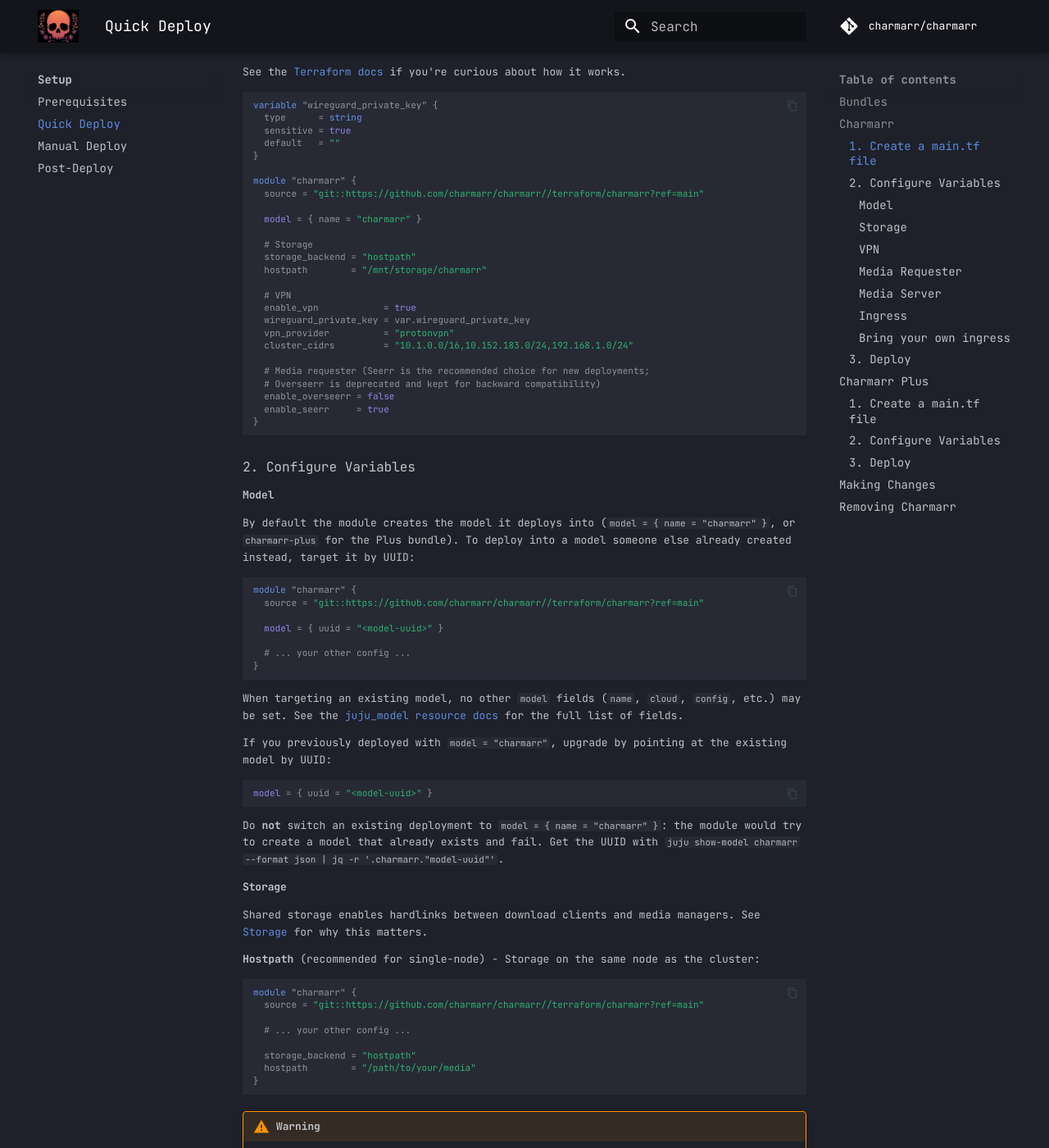
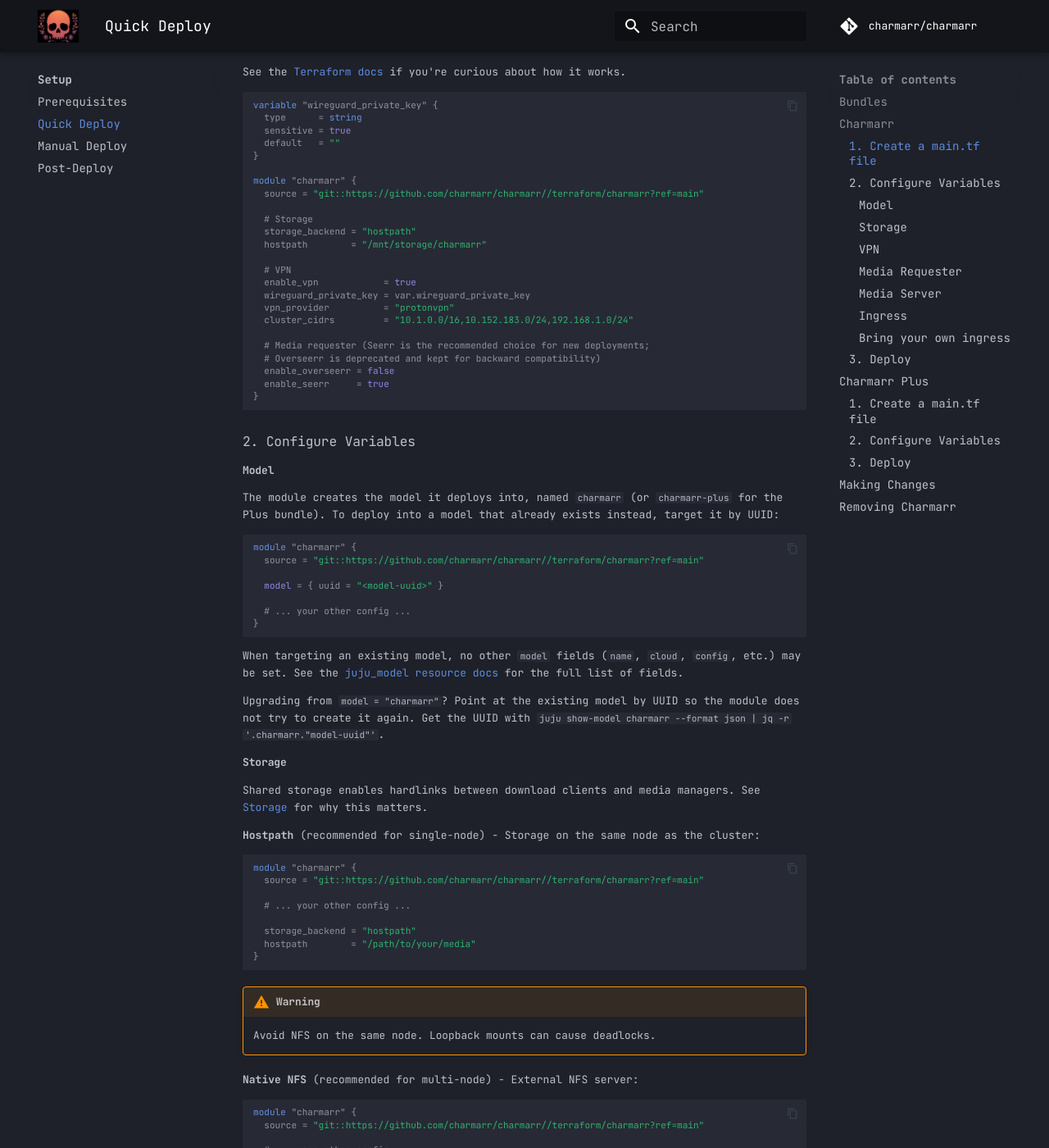
Before and after one commit to charmarr/charmarr, an MkDocs documentation site: the page built from docs/setup/quickdeploy.md, in a window 1280 px wide and 1400 px high, scrolled down 969 px. Shown: the whole window at 82% size. Built offline with MkDocs 1.6.1 and Material for MkDocs 9.7.7, drawn with Linux system fonts in a browser that asks for light colours; comment, search, counter and statistics services are not loaded; the version menu is left out; some of the changed text lies outside the part shown.

Commit message:
fix(docs): rely on the module to create the model (#217)

````diff
--- a/docs/observability/setup.md
+++ b/docs/observability/setup.md
@@ -83,7 +83,6 @@
 The bundled Terraform modules at [`terraform/charmarr/`](https://github.com/charmarr/charmarr/tree/main/terraform/charmarr) and [`terraform/charmarr-plus/`](https://github.com/charmarr/charmarr/tree/main/terraform/charmarr-plus) take a single `cos` variable. When set, otelcol and crowsnest get deployed, every fleet relation wires automatically, and crowsnest is exposed through the existing arr-ingress so that COS reaches it via the external URL.
 
 ```hcl title="terraform.tfvars"
-model = { name = "charmarr" }
 owner = "admin"
 
 # ... usual charmarr config ...
--- a/docs/setup/quickdeploy.md
+++ b/docs/setup/quickdeploy.md
@@ -56,8 +56,6 @@
 module "charmarr" {
   source = "git::https://github.com/charmarr/charmarr//terraform/charmarr?ref=main"
 
-  model = { name = "charmarr" }
-
   # Storage
   storage_backend = "hostpath"
   hostpath        = "/mnt/storage/charmarr"
@@ -79,7 +77,7 @@
 
 #### Model
 
-By default the module creates the model it deploys into (`model = { name = "charmarr" }`, or `charmarr-plus` for the Plus bundle). To deploy into a model someone else already created instead, target it by UUID:
+The module creates the model it deploys into, named `charmarr` (or `charmarr-plus` for the Plus bundle). To deploy into a model that already exists instead, target it by UUID:
 
 ```hcl
 module "charmarr" {
@@ -93,13 +91,7 @@
 
 When targeting an existing model, no other `model` fields (`name`, `cloud`, `config`, etc.) may be set. See the [juju_model resource docs](https://registry.terraform.io/providers/juju/juju/latest/docs/resources/model) for the full list of fields.
 
-If you previously deployed with `model = "charmarr"`, upgrade by pointing at the existing model by UUID:
-
-```hcl
-model = { uuid = "<model-uuid>" }
-```
-
-Do **not** switch an existing deployment to `model = { name = "charmarr" }`: the module would try to create a model that already exists and fail. Get the UUID with `juju show-model charmarr --format json | jq -r '.charmarr."model-uuid"'`.
+Upgrading from `model = "charmarr"`? Point at the existing model by UUID so the module does not try to create it again. Get the UUID with `juju show-model charmarr --format json | jq -r '.charmarr."model-uuid"'`.
 
 #### Storage
 
@@ -453,8 +445,6 @@
 module "charmarr_plus" {
   source = "git::https://github.com/charmarr/charmarr//terraform/charmarr-plus?ref=main"
 
-  model = { name = "charmarr-plus" }
-
   # Storage
   storage_backend = "hostpath"
   hostpath        = "/mnt/storage/charmarr"
````
Also changed, not shown: other parts of docs/setup/quickdeploy.md (+1 -1 lines), docs/index.md (+0 -1 lines), docs/setup/manual.md (+9 -0 lines), docs/setup/prerequisites.md (+2 -5 lines), 1 other file.
